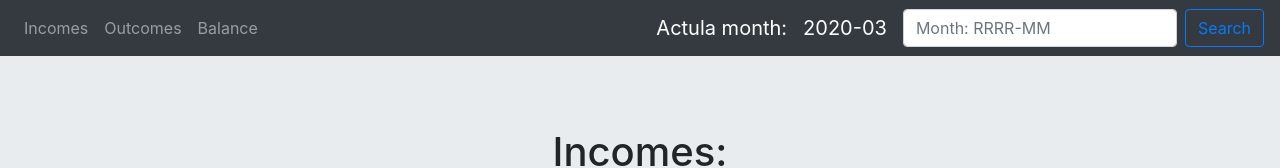
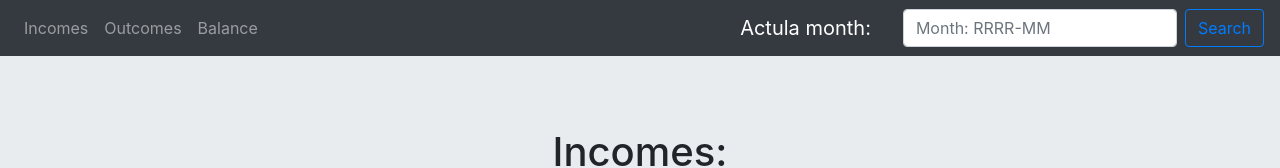
Before and after one commit to retarf/webfin, a React (Create React App) app in the folder frontend/: page / in a window 1280 px wide. Shown: the top 168 px of the page. Built offline with nearby package versions, Linux system fonts and the light colour scheme.

Commit message:
[frontend] Update month in MainMenu

```diff
--- a/frontend/src/components/Main.js
+++ b/frontend/src/components/Main.js
@@ -30,6 +30,7 @@ class Main extends Component {
             <Jumbotron fluid>
                 <MainMenu
                     setMonth = { this.setMonth }
+                    month = { this.state.month }
                 />
                 <Entry
                     month = { this.state.month }
--- a/frontend/src/components/MainMenu.js
+++ b/frontend/src/components/MainMenu.js
@@ -22,7 +22,7 @@ class MainMenu extends Component {
                     <Nav.Link href="#balance">Balance</Nav.Link>
                 </Nav>
                 <Navbar.Brand>Actula month:</Navbar.Brand>
-                <Navbar.Brand>2020-03</Navbar.Brand>
+                <Navbar.Brand>{ this.props.month }</Navbar.Brand>
                 <MonthForm
                     setMonth = { this.props.setMonth }
                 />
```
